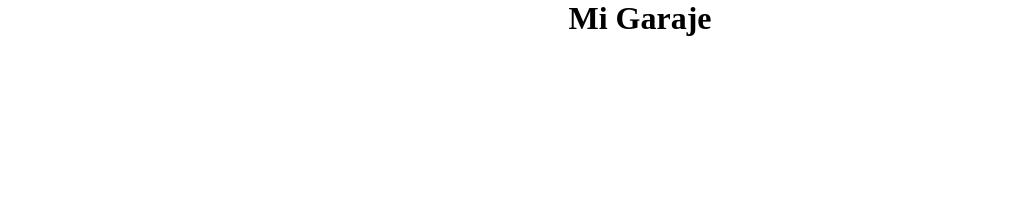
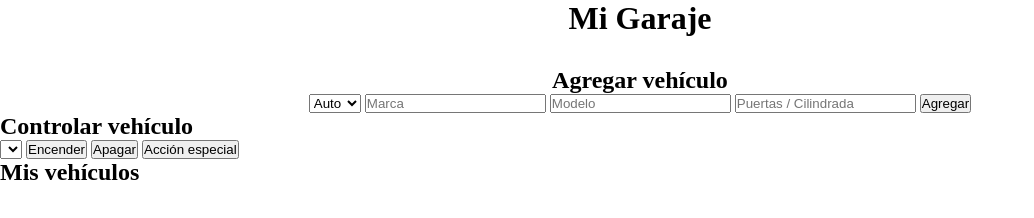
Before and after one commit to Sambuel/ejercicios-poo-js, a plain HTML site: page garaje/index.html in a window 1280 px wide. Shown: the whole page, without its empty margins (0-1034 px from the left). Drawn offline with Linux system fonts and the light colour scheme.

Commit message:
html terminado

```diff
--- a/garaje/index.html
+++ b/garaje/index.html
@@ -1,10 +1,11 @@
 <!DOCTYPE html>
-<html lang="en">
+<html lang="es">
 <head>
     <meta charset="UTF-8">
     <meta name="viewport" content="width=device-width, initial-scale=1.0">
     <link rel="stylesheet" href="style.css">
-    <script src="app.js"></script>
+    <script src="app.js" defer></script>
+    <link rel="shortcut icon" href="https://cdn-icons-png.flaticon.com/512/887/887184.png" type="image/x-icon">
     <title>Garaje</title>
 </head>
 <body>
@@ -13,6 +14,37 @@
         <h1>Mi Garaje</h1>
     </header>
 
+    <main>
+        <section class="agregarVehiculo">
+            <h2>Agregar vehículo</h2>
+            <form id="formAgregar">
+                <select id="selectAgregar">
+                    <option value="auto">Auto</option>
+                    <option value="moto">Moto</option>
+                </select>
+                <input id="inputMarca" type="text" placeholder="Marca">
+                <input id="inputModelo"  type="text" placeholder="Modelo">
+                <input id="inputExtra" type="number" placeholder="Puertas / Cilindrada">
+                <button type="submit">Agregar</button>
+            </form>
+        </section>
 
+        <section class="controlarVehiculo">
+            <h2>Controlar vehículo</h2>
+            <select id="selectControlar"></select>
+
+            <button id="btnEncender" type="button">Encender</button>
+            <button id="btnApagar"  type="button">Apagar</button>
+            <button id="btnAccion"  type="button">Acción especial</button>
+        </section>
+
+
+        <section class="misVehiculos">
+            <h2>Mis vehículos</h2>
+            <ul id="listaVehiculos"></ul>
+        </section>
+
+        <p id="mensajeFinal"> </p>
+    </main>
 </body>
 </html>
--- a/garaje/style.css
+++ b/garaje/style.css
@@ -9,3 +9,12 @@ h1{
     justify-content: center;
     align-items: center;
 }
+
+
+.agregarVehiculo{
+    display: flex;
+    justify-content: center;
+    align-items: center;
+    flex-direction: column;
+    margin-top: 30px;
+}
```
